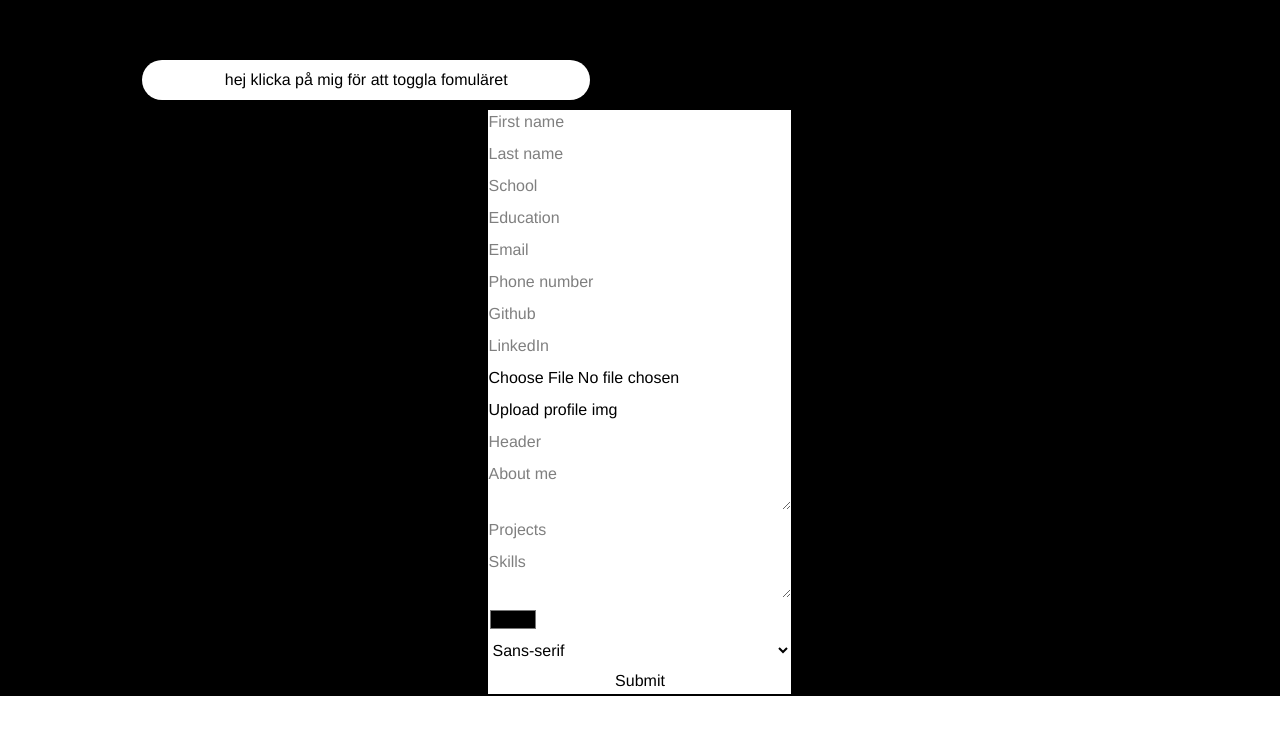
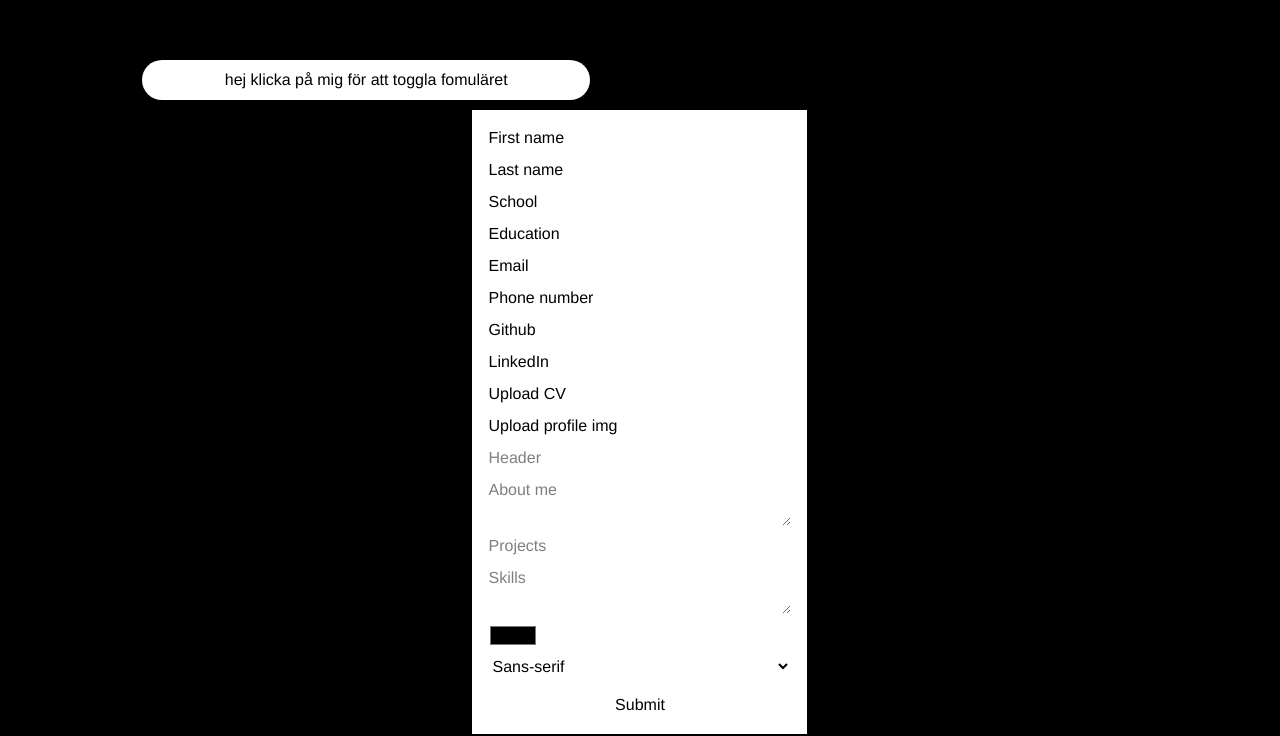
Before and after one commit to maxwelin/team-1, a React (Vite) app: page / in a window 1280 px wide. Shown: the part 140-876 px from the top of the page. Before the commit the page ends 836 px from the top, so only its background shows below. Built offline with nearby package versions, Linux system fonts and the light colour scheme.

Commit message:
default values added to form

```diff
--- a/src/components/Form/Form.jsx
+++ b/src/components/Form/Form.jsx
@@ -1,4 +1,4 @@
-import { useContext, useState } from "react";
+import { useContext } from "react";
 import { FormContext } from "../providers/FormContext";
 
 const Form = () => {
@@ -22,45 +22,33 @@ const Form = () => {
     setAboutMe,
     profilePic,
     setProfilePic,
-    setHeader,
     setToggleForm,
+    fileName,
+    setFileName,
   } = useContext(FormContext);
 
   const handleImageUpload = (e) => {
     const file = e.target.files[0];
-    setFileName(file.name);
-    console.log(file);
     if (file) {
+      setFileName(file.name);
       const imageUrl = URL.createObjectURL(file);
       setProfilePic(imageUrl);
     }
   };
 
-  const [fileName, setFileName] = useState(null);
-
   const handleSubmit = (e) => {
     e.preventDefault();
     const form = e.target;
 
-    const firstName = form[0].value;
-    const lastName = form[1].value;
-    const school = form[2].value;
-    const education = form[3].value;
-    const email = form[4].value;
-    const phoneNumber = form[5].value;
-    const githubURL = form[6].value;
-    const linkedInURL = form[7].value;
-    const aboutMe = form[8].value;
-
-    setFirstName(firstName);
-    setLastName(lastName);
-    setSchool(school);
-    setEducation(education);
-    setEmail(email);
-    setPhoneNumber(phoneNumber);
-    setGithubURL(githubURL);
-    setLinkedInURL(linkedInURL);
-    setAboutMe(aboutMe);
+    setFirstName(form.fname.value.toUpperCase());
+    setLastName(form.lname.value.toUpperCase());
+    setSchool(form.school.value.toUpperCase());
+    setEducation(form.education.value.toUpperCase());
+    setEmail(form.email.value.toUpperCase());
+    setPhoneNumber(form.telephone.value.toUpperCase());
+    setGithubURL(form.github.value.toUpperCase());
+    setLinkedInURL(form.linkedIn.value.toUpperCase());
+    setAboutMe(form.about.value.toUpperCase());
 
     setToggleForm(false);
   };
@@ -68,38 +56,64 @@ const Form = () => {
   return (
     <div className="flex justify-center items-center">
       <form onSubmit={handleSubmit}>
-        <div className="flex flex-col gap-2 max-w-[400px] border-2 bg-white">
+        <div className="flex flex-col gap-2 max-w-[400px] border-2 bg-white p-4">
           <input
             type="text"
             name="fname"
-            placeholder={firstName || "First name"}
+            defaultValue={firstName}
+            placeholder="First name"
           />
           <input
             type="text"
             name="lname"
-            placeholder={lastName || "Last name"}
+            defaultValue={lastName}
+            placeholder="Last name"
           />
-          <input type="text" name="school" placeholder={school || "School"} />
+          <input
+            type="text"
+            name="school"
+            defaultValue={school}
+            placeholder="School"
+          />
           <input
             type="text"
             name="education"
-            placeholder={education || "Education"}
+            defaultValue={education}
+            placeholder="Education"
           />
-          <input type="email" name="email" placeholder={email || "Email"} />
+          <input
+            type="email"
+            name="email"
+            defaultValue={email}
+            placeholder="Email"
+          />
           <input
             type="tel"
             name="telephone"
-            placeholder={phoneNumber || "Phone number"}
+            defaultValue={phoneNumber}
+            placeholder="Phone number"
           />
-          <input type="url" name="github" placeholder={githubURL || "Github"} />
+          <input
+            type="url"
+            name="github"
+            defaultValue={githubURL}
+            placeholder="Github"
+          />
           <input
             type="url"
             name="linkedIn"
-            placeholder={linkedInURL || "LinkedIn"}
+            defaultValue={linkedInURL}
+            placeholder="LinkedIn"
           />
-          <input type="file" accept=".pdf" name="cv" />
-          <div>
-            <label className="absolute" htmlFor="profilePicture">
+          <div className="relative">
+            <label className="absolute" htmlFor="cv">
+              Upload CV
+            </label>
+            <input className="opacity-0" type="file" accept=".pdf" name="cv" />
+          </div>
+
+          <div className="relative">
+            <label htmlFor="profilePicture" className="absolute">
               {profilePic ? fileName : "Upload profile img"}
             </label>
             <input
@@ -110,8 +124,13 @@ const Form = () => {
               onChange={handleImageUpload}
             />
           </div>
+
           <input type="text" name="header" placeholder="Header" />
-          <textarea name="about" placeholder="About me"></textarea>
+          <textarea
+            name="about"
+            defaultValue=""
+            placeholder="About me"
+          ></textarea>
           <input type="url" name="project" placeholder="Projects" />
           <textarea name="skills" placeholder="Skills"></textarea>
           <input type="color" name="colorTheme" />
@@ -120,7 +139,11 @@ const Form = () => {
             <option value="poppins">Poppins</option>
             <option value="mono">Monospace</option>
           </select>
-          <button type="submit" className="cursor-pointer border border-white">
+
+          <button
+            type="submit"
+            className="cursor-pointer border border-white mt-2"
+          >
             Submit
           </button>
         </div>
--- a/src/components/Portfolio/Hero.jsx
+++ b/src/components/Portfolio/Hero.jsx
@@ -1,10 +1,14 @@
-import { useState } from "react";
+import { useContext, useState } from "react";
 
 import { GoPlus } from "react-icons/go";
 import { HiOutlineMinus } from "react-icons/hi2";
 import { CgProfile } from "react-icons/cg";
+import { FormContext } from "../Providers/FormContext";
 
 const Hero = () => {
+  const { firstName, lastName, school, education, profilePic } =
+    useContext(FormContext);
+
   const [isOpen, setIsOpen] = useState(false);
 
   return (
@@ -12,13 +16,15 @@ const Hero = () => {
       <div className="bg-black text-white text-6xl">
         <div className="flex justify-between items-start gap-10">
           <div className="flex flex-col">
-            <h1 className="font-bold">HI. IM NAME LASTNAME</h1>
-            <h2 className="text-6xl">STUDENT AT SCHOOL</h2>
-            <h2 className="text-6xl mb-8">(EDUCATION)</h2>
+            <h1 className="font-bold">
+              HI. IM {firstName} {lastName}
+            </h1>
+            <h2 className="text-6xl">STUDENT AT {school}</h2>
+            <h2 className="text-6xl mb-8">({education})</h2>
 
             <div className="border-t border-b border-white w-full max-w-[700px]">
               <div
-                className="flex justify-between items-center py-4 cursor-pointer"
+                className="flex justify-between items-center py-1 cursor-pointer"
                 onClick={() => setIsOpen(!isOpen)}
               >
                 <span className="text-4xl">CV</span>
@@ -50,7 +56,15 @@ const Hero = () => {
           </div>
 
           <div className="shrink-0">
-            <CgProfile className="text-white text-[220px]" />
+            {profilePic ? (
+              <img
+                className="h-[300px] w-[300px] rounded-[50%] object-center object-cover"
+                src={profilePic}
+                alt=""
+              />
+            ) : (
+              <CgProfile className="text-white text-[220px]" />
+            )}
           </div>
         </div>
       </div>
--- a/src/components/providers/FormContext.jsx
+++ b/src/components/providers/FormContext.jsx
@@ -17,6 +17,7 @@ const FormContextProvider = ({ children }) => {
     "I'm a passionate developer with a love for clean code and elegant design."
   );
   const [header, setHeader] = useState("Front End Developer");
+  const [fileName, setFileName] = useState(null);
 
   return (
     <FormContext.Provider
@@ -33,6 +34,7 @@ const FormContextProvider = ({ children }) => {
         profilePic,
         aboutMe,
         header,
+        fileName,
         setToggleForm,
         setFirstName,
         setLastName,
@@ -45,6 +47,7 @@ const FormContextProvider = ({ children }) => {
         setProfilePic,
         setAboutMe,
         setHeader,
+        setFileName,
       }}
     >
       {children}
```
